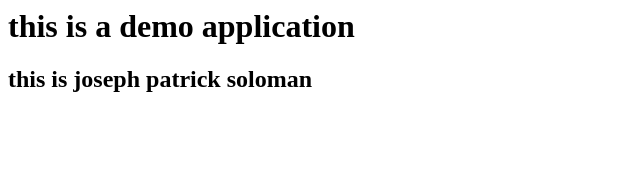
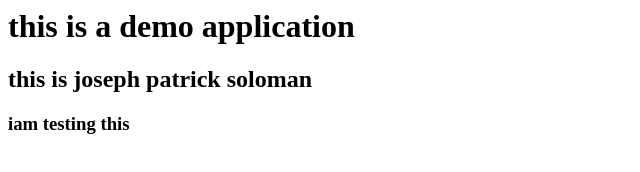
Before and after one commit to josephpatricksoloman/web-app, a plain HTML site: page index.html in a window 1280 px wide. Shown: the whole page, without its empty margins (0-640 px from the left). Drawn offline with Linux system fonts and the light colour scheme.

```diff
--- a/index.html
+++ b/index.html
@@ -3,4 +3,5 @@
         <h1>this is a demo application</h1>
     </body>
     <h2>this is joseph patrick soloman</h2>
+    <h3>iam testing this </h3>
 </html>
```
